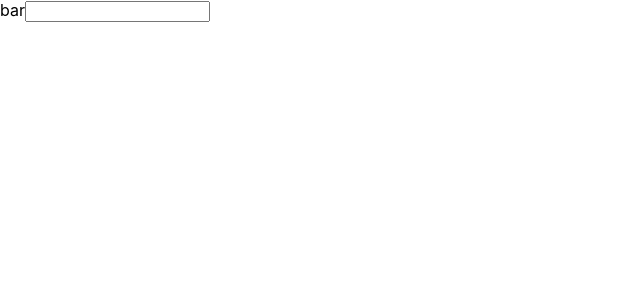
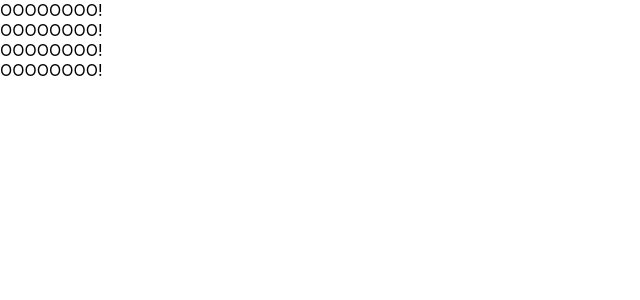
Before and after one commit to Matsuzaka-Sho/react_20220405, a React (Create React App) app: page / in a window 1280 px wide. Shown: the top 300 px of the page, without its empty margins (0-640 px from the left). Built offline with nearby package versions, Linux system fonts and the light colour scheme.

Commit message:
components

```diff
--- a/src/App.js
+++ b/src/App.js
@@ -1,14 +1,18 @@
 import React, { Component } from 'react';
 
-class App extends Component {
-  render() {
-    return (
-    <div>
-       <label htmlFor="bar">bar</label>
-       <input type="text" onChange={()=> {console.log("I am clicked.")}}/>
-    </div>
-    )
-  }
+const App = () => {
+   return (
+      <div>
+         <Cat />
+         <Cat />
+         <Cat />
+         <Cat />
+      </div>
+   )
+}
+
+const Cat = () => {
+   return <div>OOOOOOOO!</div>
 }
 
 export default App;
```
